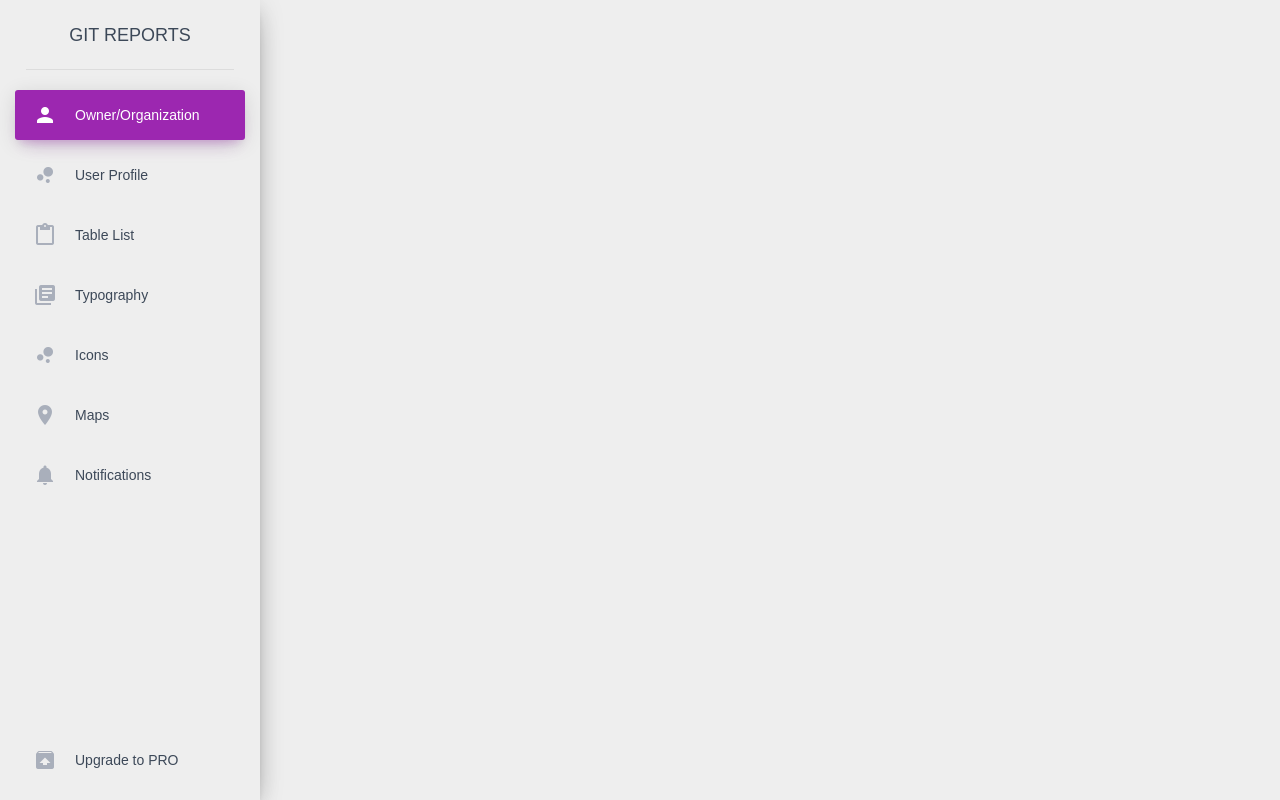
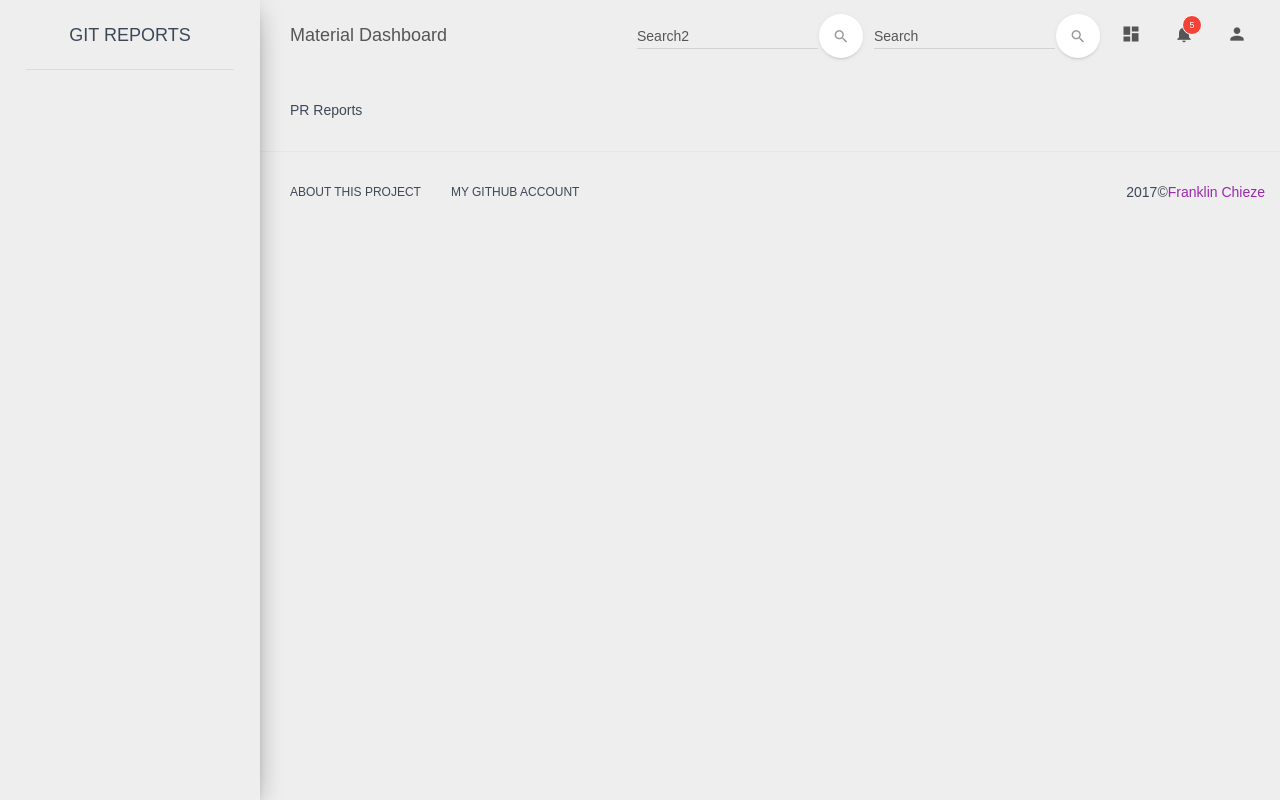
Before and after one commit to Chieze-Franklin/git-reports, a React (Create React App) app: page /pr in a window 1280 px wide. Built offline with nearby package versions, Linux system fonts and the light colour scheme.

Commit message:
Added files for routing

```diff
--- a/package.json
+++ b/package.json
@@ -5,7 +5,9 @@
   "dependencies": {
     "react": "^16.2.0",
     "react-dom": "^16.2.0",
-    "react-scripts": "1.0.17"
+    "react-router-dom": "^4.2.2",
+    "react-scripts": "1.0.17",
+    "redux": "^3.7.2"
   },
   "scripts": {
     "start": "react-scripts start",
--- a/src/index.js
+++ b/src/index.js
@@ -1,8 +1,9 @@
 import React from 'react';
 import ReactDOM from 'react-dom';
+import { BrowserRouter } from 'react-router-dom'
 import './index.css';
 import Layout from './js/layouts/Layout';
 import registerServiceWorker from './registerServiceWorker';
 
-ReactDOM.render(<Layout />, document.getElementById('root'));
+ReactDOM.render(<BrowserRouter><Layout /></BrowserRouter>, document.getElementById('root'));
 registerServiceWorker();
--- a/src/js/layouts/Content.js
+++ b/src/js/layouts/Content.js
@@ -1,9 +1,17 @@
 import React from 'react';
+import {Route, Switch} from 'react-router-dom';
+
+import Home from '../pages/Home';
+import PrReport from '../pages/PrReport';
 
 class Content extends React.Component {
     render() {
         return (
-            <div class="content">
+            <div className="content">
+                <Switch>
+                    <Route exact path="/" component={Home} />
+                    <Route path="/pr" component={PrReport} />
+                </Switch>
             </div>
         )
     }
--- /dev/null
+++ b/src/js/layouts/Footer.js
@@ -0,0 +1,32 @@
+import React from 'react';
+
+class Footer extends React.Component {
+    render() {
+        return (
+            <footer className="footer">
+                <div className="container-fluid">
+                    <nav className="pull-left">
+                        <ul>
+                            <li>
+                                <a href="#">
+                                    About this Project
+                                </a>
+                            </li>
+                            <li>
+                                <a href="https://github.com/chieze-franklin">
+                                    My Github Account
+                                </a>
+                            </li>
+                        </ul>
+                    </nav>
+                    <p className="copyright pull-right">
+                        {new Date().getFullYear()}&copy;
+                        <a href="https://chieze-franklin.github.io">Franklin Chieze</a>
+                    </p>
+                </div>
+            </footer>
+        )
+    }
+}
+
+export default Footer;
--- /dev/null
+++ b/src/js/layouts/Header.js
@@ -0,0 +1,83 @@
+import React from 'react';
+
+class Header extends React.Component {
+    render() {
+        return (
+            <nav className="navbar navbar-transparent navbar-absolute">
+                <div className="container-fluid">
+                    <div className="navbar-header">
+                        <button type="button" className="navbar-toggle" data-toggle="collapse">
+                            <span className="sr-only">Toggle navigation</span>
+                            <span className="icon-bar"></span>
+                            <span className="icon-bar"></span>
+                            <span className="icon-bar"></span>
+                        </button>
+                        <a className="navbar-brand" href="#"> Material Dashboard </a>
+                    </div>
+                    <div className="collapse navbar-collapse">
+                        <ul className="nav navbar-nav navbar-right">
+                            <li>
+                                <a href="#pablo" className="dropdown-toggle" data-toggle="dropdown">
+                                    <i className="material-icons">dashboard</i>
+                                    <p className="hidden-lg hidden-md">Dashboard</p>
+                                </a>
+                            </li>
+                            <li className="dropdown">
+                                <a href="#" className="dropdown-toggle" data-toggle="dropdown">
+                                    <i className="material-icons">notifications</i>
+                                    <span className="notification">5</span>
+                                    <p className="hidden-lg hidden-md">Notifications</p>
+                                </a>
+                                <ul className="dropdown-menu">
+                                    <li>
+                                        <a href="#">Mike John responded to your email</a>
+                                    </li>
+                                    <li>
+                                        <a href="#">You have 5 new tasks</a>
+                                    </li>
+                                    <li>
+                                        <a href="#">You're now friend with Andrew</a>
+                                    </li>
+                                    <li>
+                                        <a href="#">Another Notification</a>
+                                    </li>
+                                    <li>
+                                        <a href="#">Another One</a>
+                                    </li>
+                                </ul>
+                            </li>
+                            <li>
+                                <a href="#pablo" className="dropdown-toggle" data-toggle="dropdown">
+                                    <i className="material-icons">person</i>
+                                    <p className="hidden-lg hidden-md">Profile</p>
+                                </a>
+                            </li>
+                        </ul>
+                        <form className="navbar-form navbar-right" role="search">
+                            <div className="form-group  is-empty">
+                                <input type="text" className="form-control" placeholder="Search" />
+                                <span className="material-input"></span>
+                            </div>
+                            <button type="submit" className="btn btn-white btn-round btn-just-icon">
+                                <i className="material-icons">search</i>
+                                <div className="ripple-container"></div>
+                            </button>
+                        </form>
+                        <form className="navbar-form navbar-right" role="search">
+                            <div className="form-group  is-empty">
+                                <input type="text" className="form-control" placeholder="Search2" />
+                                <span className="material-input"></span>
+                            </div>
+                            <button type="submit" className="btn btn-white btn-round btn-just-icon">
+                                <i className="material-icons">search</i>
+                                <div className="ripple-container"></div>
+                            </button>
+                        </form>
+                    </div>
+                </div>
+            </nav>
+        )
+    }
+}
+
+export default Header;
--- a/src/js/layouts/Layout.js
+++ b/src/js/layouts/Layout.js
@@ -6,7 +6,7 @@ import MainPanel from './MainPanel';
 class Layout extends React.Component {
     render() {
         return (
-            <div class="wrapper">
+            <div className="wrapper">
                 <Sidebar />
                 <MainPanel />
             </div>
--- a/src/js/layouts/MainPanel.js
+++ b/src/js/layouts/MainPanel.js
@@ -1,12 +1,16 @@
 import React from 'react';
 
 import Content from './Content';
+import Footer from './Footer';
+import Header from './Header';
 
 class MainPanel extends React.Component {
     render() {
         return (
-            <div class="main-panel">
+            <div className="main-panel">
+                <Header />
                 <Content />
+                <Footer />
             </div>
         )
     }
--- a/src/js/layouts/Sidebar.js
+++ b/src/js/layouts/Sidebar.js
@@ -1,9 +1,18 @@
 import React from 'react';
 
 class Sidebar extends React.Component {
+    constructor(props) {
+        super(props);
+
+        this.state = {
+            owner: null,
+            repo: null
+        };
+    }
+
     render() {
         return (
-            <div class="sidebar" data-color="purple" data-image="%PUBLIC_URL%/assets/img/sidebar-1.jpg">
+            <div className="sidebar" data-color="purple" data-image="%PUBLIC_URL%/assets/img/sidebar-1.jpg">
                 {/*
                 <!--
                     Tip 1: You can change the color of the sidebar using: data-color="purple | blue | green | orange | red"
@@ -12,62 +21,59 @@ class Sidebar extends React.Component {
                 -->
                  */}
 
-                <div class="logo">
-                    <a href="http://www.creative-tim.com" class="simple-text">
+                <div className="logo">
+                    <a href="http://www.creative-tim.com" className="simple-text">
                         Git Reports
                     </a>
                 </div>
-                <div class="sidebar-wrapper">
-                <ul class="nav">
-                    <li class="active">
+
+                <div className="sidebar-wrapper">
+                    {this.state.owner && this.state.repo ?
+                    (<ul className="nav">
+                    <li className="active">
                         <a href="dashboard.html">
-                            <i class="material-icons">person</i>
+                            <i className="material-icons">person</i>
                             <p>Owner/Organization</p>
                         </a>
                     </li>
                     <li>
                         <a href="./user.html">
-                            <i class="material-icons">bubble_chart</i>
+                            <i className="material-icons">bubble_chart</i>
                             <p>User Profile</p>
                         </a>
                     </li>
                     <li>
                         <a href="./table.html">
-                            <i class="material-icons">content_paste</i>
+                            <i className="material-icons">content_paste</i>
                             <p>Table List</p>
                         </a>
                     </li>
                     <li>
                         <a href="./typography.html">
-                            <i class="material-icons">library_books</i>
+                            <i className="material-icons">library_books</i>
                             <p>Typography</p>
                         </a>
                     </li>
                     <li>
                         <a href="./icons.html">
-                            <i class="material-icons">bubble_chart</i>
+                            <i className="material-icons">bubble_chart</i>
                             <p>Icons</p>
                         </a>
                     </li>
                     <li>
                         <a href="./maps.html">
-                            <i class="material-icons">location_on</i>
+                            <i className="material-icons">location_on</i>
                             <p>Maps</p>
                         </a>
                     </li>
                     <li>
                         <a href="./notifications.html">
-                            <i class="material-icons text-gray">notifications</i>
+                            <i className="material-icons text-gray">notifications</i>
                             <p>Notifications</p>
                         </a>
                     </li>
-                    <li class="active-pro">
-                        <a href="upgrade.html">
-                            <i class="material-icons">unarchive</i>
-                            <p>Upgrade to PRO</p>
-                        </a>
-                    </li>
-                </ul>
+                    </ul>) :
+                    (<div></div>)}
             </div>
             </div>
         )
--- /dev/null
+++ b/src/js/pages/Home.js
@@ -0,0 +1,12 @@
+import React from 'react';
+
+class Content extends React.Component {
+    render() {
+        return (
+            <div class="container-fluid">Home, Sweet Home
+            </div>
+        )
+    }
+}
+
+export default Content;
--- /dev/null
+++ b/src/js/pages/PrReport.js
@@ -0,0 +1,12 @@
+import React from 'react';
+
+class Content extends React.Component {
+    render() {
+        return (
+            <div class="container-fluid">PR Reports
+            </div>
+        )
+    }
+}
+
+export default Content;
```
Also changed, not shown: 1 other file (tests, documents, lock files or other folders).
